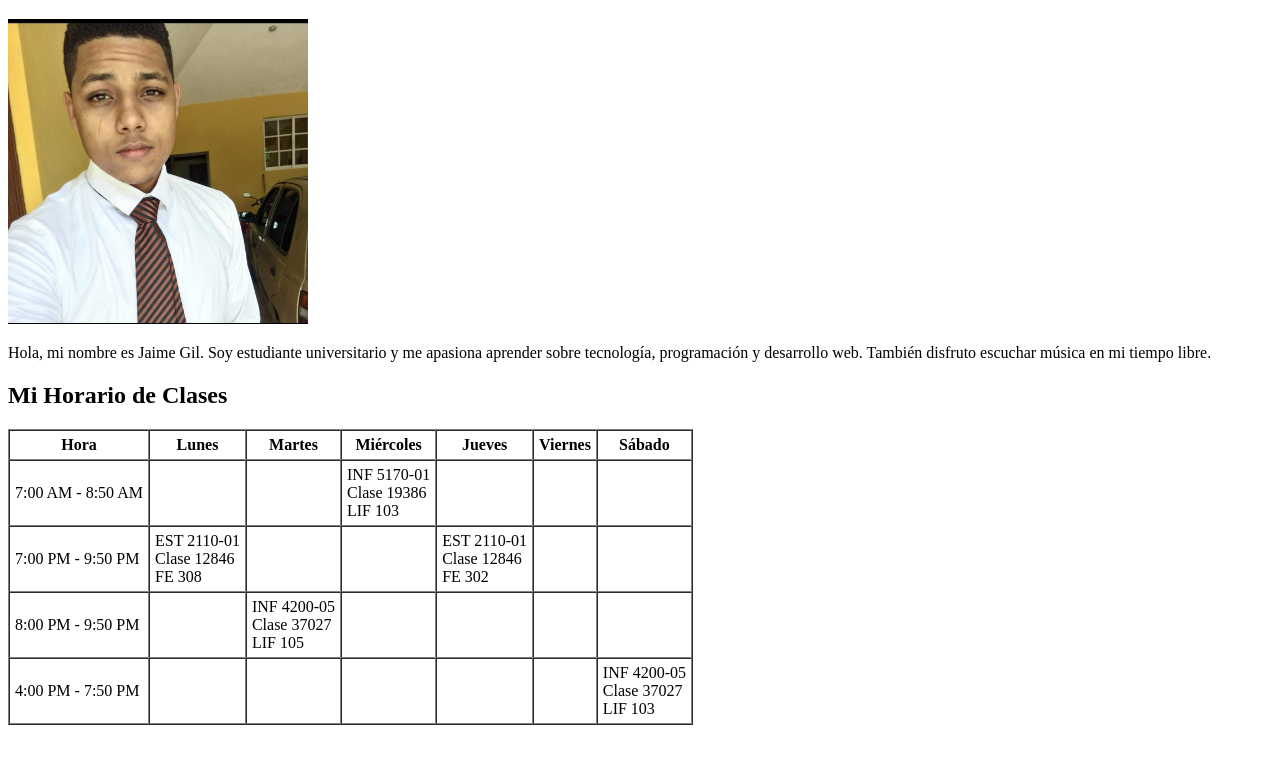
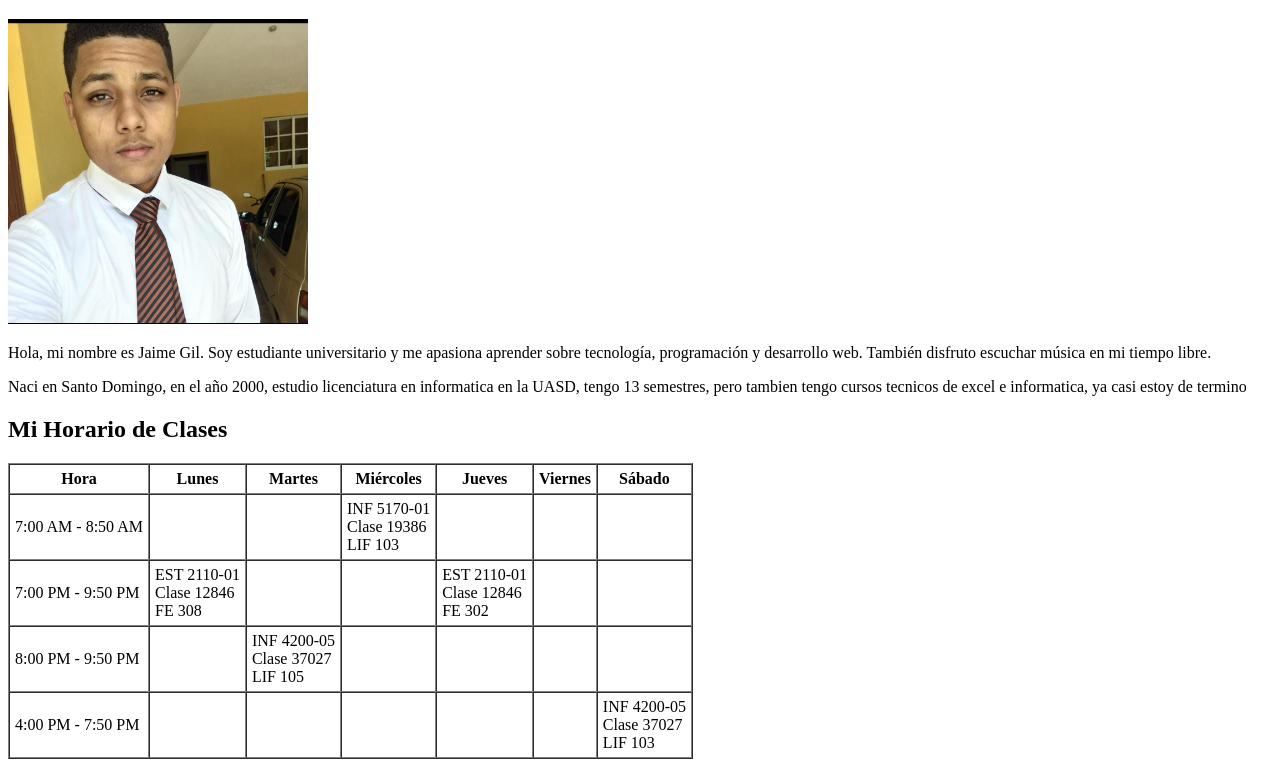
Before and after one commit to gilstrong/programacion3, a plain HTML site: page index.html in a window 1280 px wide. Shown: the part 61-828 px from the top of the page. Before the commit the page ends 800 px from the top, so only its background shows below. Drawn offline with Linux system fonts and the light colour scheme.

Commit message:
Update index.html

```diff
--- a/index.html
+++ b/index.html
@@ -10,6 +10,7 @@
     <img src="imagen1.jpeg" alt="Descripción de la imagen" width="300">
 
     <p>Hola, mi nombre es Jaime Gil. Soy estudiante universitario y me apasiona aprender sobre tecnología, programación y desarrollo web. También disfruto escuchar música en mi tiempo libre.</p>
+    <p>Naci en Santo Domingo, en el año 2000, estudio licenciatura en informatica en la UASD, tengo 13 semestres, pero tambien tengo cursos tecnicos de excel e informatica, ya casi estoy de termino<p></p>
 
     <h2>Mi Horario de Clases</h2>
     <table border="1" cellpadding="5" cellspacing="0">
```
